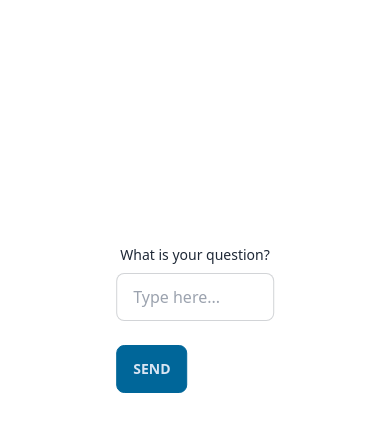
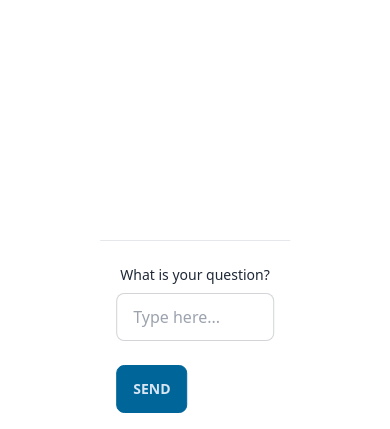
Before and after one commit to veneta13/QA-Retrieval, a Django app: page / in a window 390 px wide; the page is wider, and only the part inside the window is pictured. Shown: the part 415-844 px from the top of that part. Run offline with Django 4.2, Linux system fonts and the light colour scheme; data that the repository does not hold is empty; some libraries are stand-ins or nearby versions; some web fonts are replaced.

Commit message:
Add solid background to input

```diff
--- a/templates/chatbot.html
+++ b/templates/chatbot.html
@@ -15,11 +15,8 @@
     <div class="grid md:grid-cols-3">
         <div class="col-span-1"></div>
         <div class="col-span-1">
-            <div class="prose">
-
-            </div>
-            <div>
-                <div class="card-body messages-box">
+            <div class="divide-y">
+                    <div class="card-body messages-box bottom-20">
                         <ul class="list-unstyled messages-list">
 
                             {% for chat in chats %}
@@ -53,13 +50,12 @@
                         </ul>
 
                     </div>
-            </div>
-        </div>
+                <br><br>
                 <br><br>
                 <br><br>
                 <br><br>
 
-        <div class="bg-white-100 fixed bottom-5 toast toast-center md:w-1/3 sm:w-full">
+                <div class="bg-white fixed bottom-0 toast toast-center md:w-1/3 sm:w-full">
                     <form class="message-form form-control">
                         {%csrf_token%}
                         <div class="form-control">
@@ -78,6 +74,7 @@
                             </div>
                         </div>
                     </form>
+                </div>
             </div>
 
         </div>
```
Lines whose indentation alone changed are shown as unchanged.
